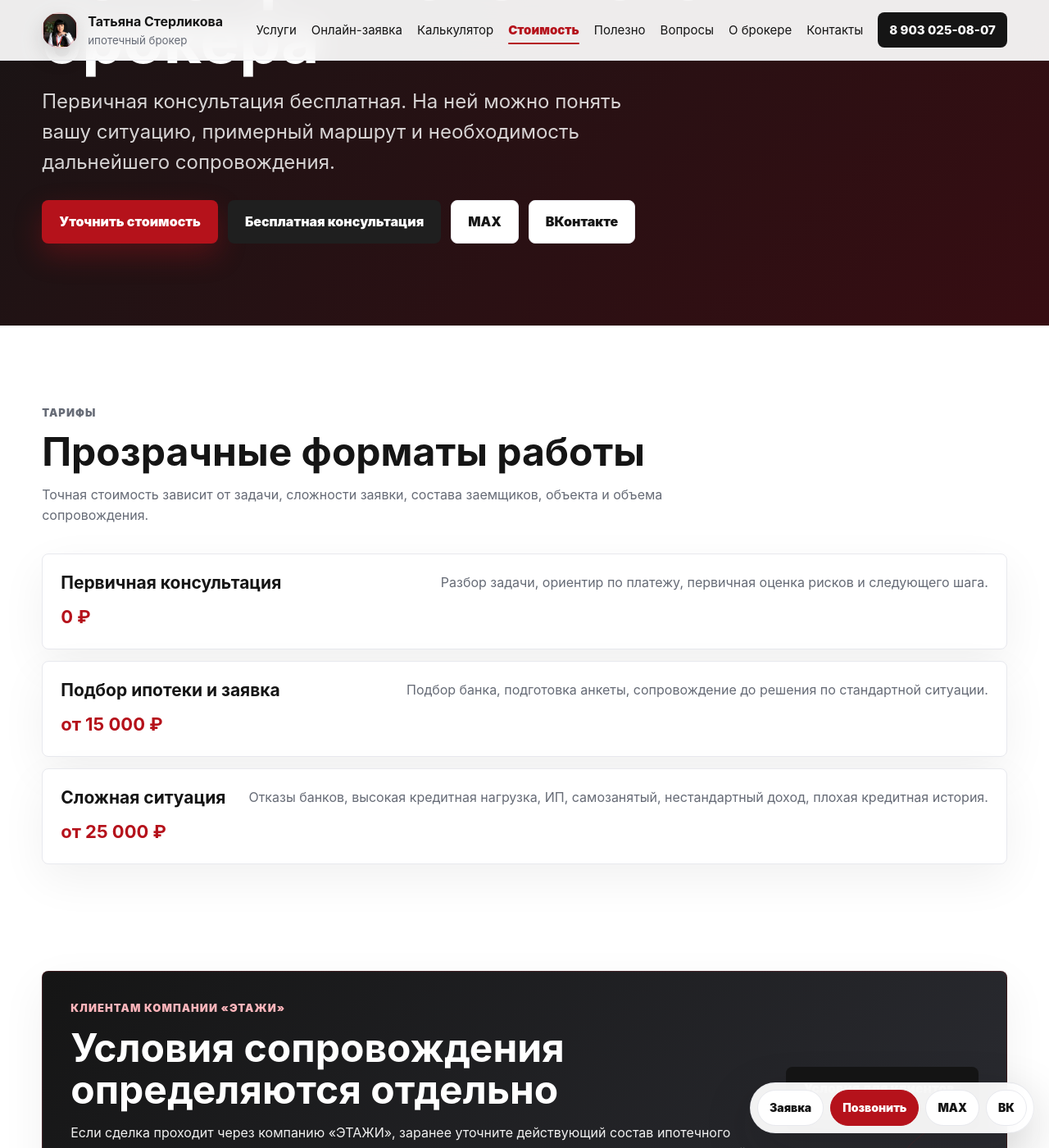
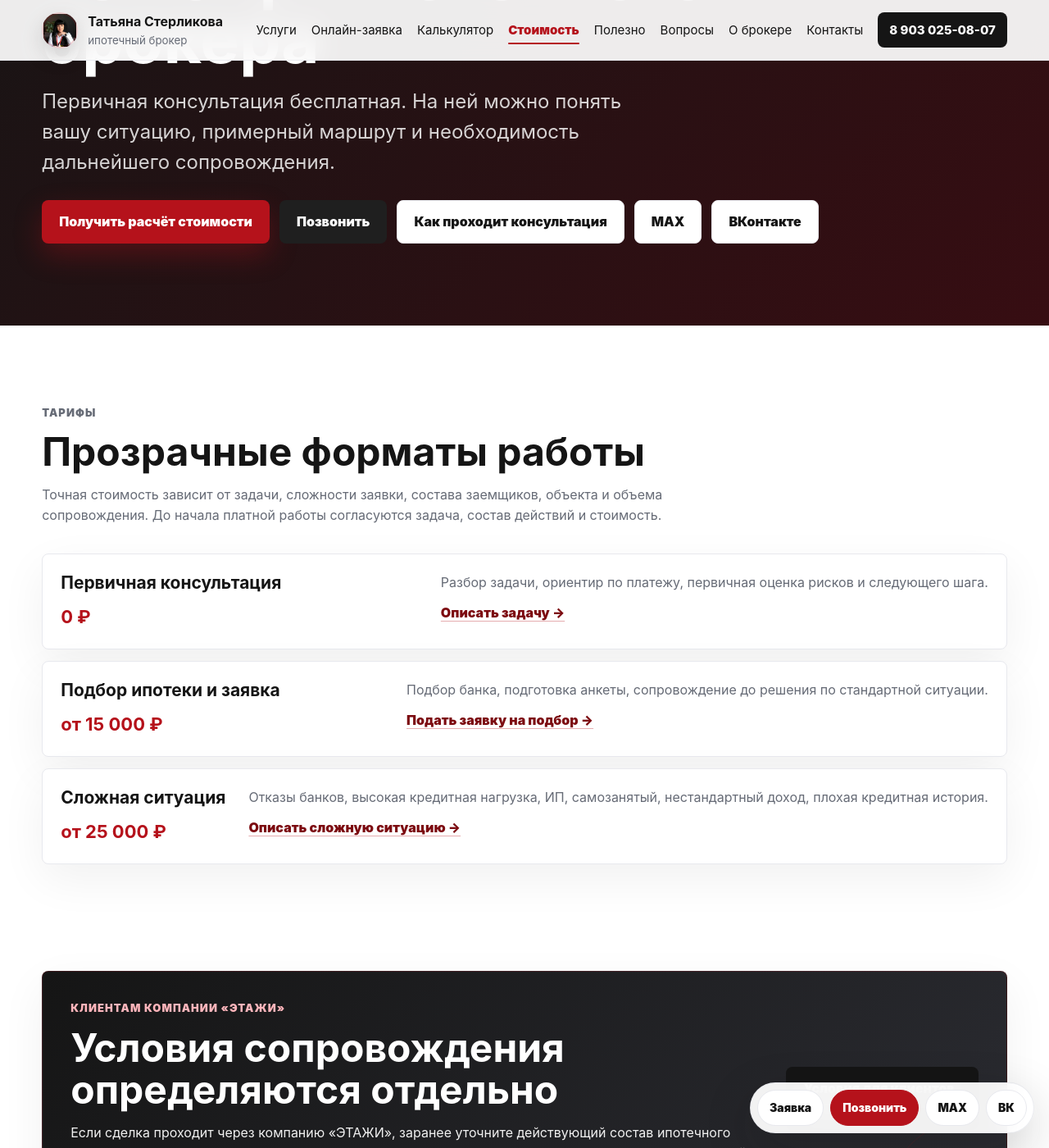
Before and after one commit to deputat36/broker, a Jekyll site: the page built from stoimost.md, in a window 1280 px wide and 1400 px high, scrolled down 376 px. Shown: the whole window at 82% size. Built offline with Jekyll 4.4.1, drawn with Linux system fonts in a browser that asks for light colours; some of the changed text lies outside the part shown.

Commit message:
Добавить маршруты заявки со страницы стоимости

```diff
--- a/stoimost.md
+++ b/stoimost.md
@@ -8,9 +8,9 @@ og_type: "article"
 schema: '{"@context":"https://schema.org","@type":"OfferCatalog","name":"Стоимость услуг ипотечного брокера Татьяны Стерликовой","itemListElement":[{"@type":"Offer","name":"Первичная консультация","price":"0","priceCurrency":"RUB"},{"@type":"Offer","name":"Подбор ипотеки и заявка","priceSpecification":{"@type":"PriceSpecification","minPrice":"15000","priceCurrency":"RUB"}},{"@type":"Offer","name":"Сложная ипотечная ситуация","priceSpecification":{"@type":"PriceSpecification","minPrice":"25000","priceCurrency":"RUB"}}]}'
 ---
 
-<section class="page-hero section"><p class="eyebrow">Стоимость услуг</p><h1>Сколько стоит помощь ипотечного брокера</h1><p class="lead">Первичная консультация бесплатная. На ней можно понять вашу ситуацию, примерный маршрут и необходимость дальнейшего сопровождения.</p><div class="hero-actions"><a class="btn btn-primary" href="tel:+79030250807">Уточнить стоимость</a><a class="btn btn-secondary" href="{{ '/konsultaciya/' | relative_url }}">Бесплатная консультация</a><button class="btn btn-light" type="button" data-copy-phone>MAX</button><a class="btn btn-light" href="https://vk.com/tatyanasterlikova" rel="noopener">ВКонтакте</a></div></section>
+<section class="page-hero section"><p class="eyebrow">Стоимость услуг</p><h1>Сколько стоит помощь ипотечного брокера</h1><p class="lead">Первичная консультация бесплатная. На ней можно понять вашу ситуацию, примерный маршрут и необходимость дальнейшего сопровождения.</p><div class="hero-actions"><a class="btn btn-primary" href="{{ '/online-zayavka/' | relative_url }}?source={{ page.url | url_encode }}&amp;scenario={{ 'Первичная консультация и подбор ипотеки' | url_encode }}">Получить расчёт стоимости</a><a class="btn btn-secondary" href="tel:+79030250807">Позвонить</a><a class="btn btn-light" href="{{ '/konsultaciya/' | relative_url }}">Как проходит консультация</a><button class="btn btn-light" type="button" data-copy-phone>MAX</button><a class="btn btn-light" href="https://vk.com/tatyanasterlikova" rel="noopener">ВКонтакте</a></div></section>
 
-<section class="section"><div class="section-head"><p class="eyebrow">Тарифы</p><h2>Прозрачные форматы работы</h2><p>Точная стоимость зависит от задачи, сложности заявки, состава заемщиков, объекта и объема сопровождения.</p></div><div class="price-list"><article class="price-item"><h3>Первичная консультация</h3><p>Разбор задачи, ориентир по платежу, первичная оценка рисков и следующего шага.</p><strong>0 ₽</strong></article><article class="price-item"><h3>Подбор ипотеки и заявка</h3><p>Подбор банка, подготовка анкеты, сопровождение до решения по стандартной ситуации.</p><strong>от 15 000 ₽</strong></article><article class="price-item"><h3>Сложная ситуация</h3><p>Отказы банков, высокая кредитная нагрузка, ИП, самозанятый, нестандартный доход, плохая кредитная история.</p><strong>от 25 000 ₽</strong></article></div></section>
+<section class="section"><div class="section-head"><p class="eyebrow">Тарифы</p><h2>Прозрачные форматы работы</h2><p>Точная стоимость зависит от задачи, сложности заявки, состава заемщиков, объекта и объема сопровождения. До начала платной работы согласуются задача, состав действий и стоимость.</p></div><div class="price-list"><article class="price-item"><h3>Первичная консультация</h3><p>Разбор задачи, ориентир по платежу, первичная оценка рисков и следующего шага.</p><strong>0 ₽</strong><a class="text-link" href="{{ '/online-zayavka/' | relative_url }}?source={{ page.url | url_encode }}&amp;scenario={{ 'Первичная консультация и подбор ипотеки' | url_encode }}">Описать задачу →</a></article><article class="price-item"><h3>Подбор ипотеки и заявка</h3><p>Подбор банка, подготовка анкеты, сопровождение до решения по стандартной ситуации.</p><strong>от 15 000 ₽</strong><a class="text-link" href="{{ '/online-zayavka/' | relative_url }}?source={{ page.url | url_encode }}&amp;scenario={{ 'Первичная консультация и подбор ипотеки' | url_encode }}">Подать заявку на подбор →</a></article><article class="price-item"><h3>Сложная ситуация</h3><p>Отказы банков, высокая кредитная нагрузка, ИП, самозанятый, нестандартный доход, плохая кредитная история.</p><strong>от 25 000 ₽</strong><a class="text-link" href="{{ '/online-zayavka/' | relative_url }}?source={{ page.url | url_encode }}&amp;scenario={{ 'Другая ситуация' | url_encode }}">Описать сложную ситуацию →</a></article></div></section>
 
 <section class="section compact-section"><div class="notice"><div><p class="eyebrow">Клиентам компании «ЭТАЖИ»</p><h2>Условия сопровождения определяются отдельно</h2><p>Если сделка проходит через компанию «ЭТАЖИ», заранее уточните действующий состав ипотечного сопровождения и порядок оплаты. Эти условия зависят от тарифов компании и параметров конкретной сделки и не совпадают автоматически с частными тарифами.</p></div><a class="btn btn-dark" href="{{ '/etagi/' | relative_url }}">Условия для клиентов «ЭТАЖИ»</a></div></section>
 
@@ -18,4 +18,4 @@ schema: '{"@context":"https://schema.org","@type":"OfferCatalog","name":"Сто
 
 <section class="section"><div class="section-head"><p class="eyebrow">Когда стоимость может отличаться</p><h2>Почему нельзя честно назвать одну цену для всех</h2><p>Две заявки с одинаковой суммой кредита могут быть совершенно разными по сложности. На объем работы влияют объект, доход, состав заемщиков, кредитная история и требования банка.</p></div><div class="grid cards-3"><article class="card"><h3><a href="{{ '/uslugi/ipoteka-dlya-ip-samozanyatyh/' | relative_url }}">ИП или самозанятый</a></h3><p>Нужно аккуратнее подтверждать доход и выбирать банк под формат работы.</p></article><article class="card"><h3><a href="{{ '/uslugi/ipoteka-s-plohoy-kreditnoy-istoriey/' | relative_url }}">Плохая кредитная история</a></h3><p>Перед новой заявкой нужно проверить просрочки, нагрузку и частоту обращений в банки.</p></article><article class="card"><h3><a href="{{ '/uslugi/ipoteka-na-dom/' | relative_url }}">Покупка дома</a></h3><p>Кроме заемщика банк оценивает дом, землю, документы, назначение участка и ликвидность.</p></article></div></section>
 
-<section class="section cta-section"><div><p class="eyebrow">Начните бесплатно</p><h2>Опишите вашу ситуацию удобным способом</h2><p>После первичного разговора будет понятно, нужен ли полный подбор, сложное сопровождение или достаточно консультации.</p></div><div class="cta-actions"><a class="btn btn-primary" href="tel:+79030250807">8 903 025-08-07</a><a class="btn btn-secondary" href="{{ '/konsultaciya/' | relative_url }}">Консультация</a><button class="btn btn-secondary" type="button" data-copy-phone>MAX</button><a class="btn btn-secondary" href="https://vk.com/tatyanasterlikova" rel="noopener">ВКонтакте</a></div></section>
+<section class="section cta-section"><div><p class="eyebrow">Начните бесплатно</p><h2>Опишите вашу ситуацию удобным способом</h2><p>После первичного разговора будет понятно, нужен ли полный подбор, сложное сопровождение или достаточно консультации.</p></div><div class="cta-actions"><a class="btn btn-primary" href="{{ '/online-zayavka/' | relative_url }}?source={{ page.url | url_encode }}&amp;scenario={{ 'Первичная консультация и подбор ипотеки' | url_encode }}">Заполнить короткую заявку</a><a class="btn btn-secondary" href="tel:+79030250807">8 903 025-08-07</a><button class="btn btn-secondary" type="button" data-copy-phone>MAX</button><a class="btn btn-secondary" href="https://vk.com/tatyanasterlikova" rel="noopener">ВКонтакте</a></div></section>
```
